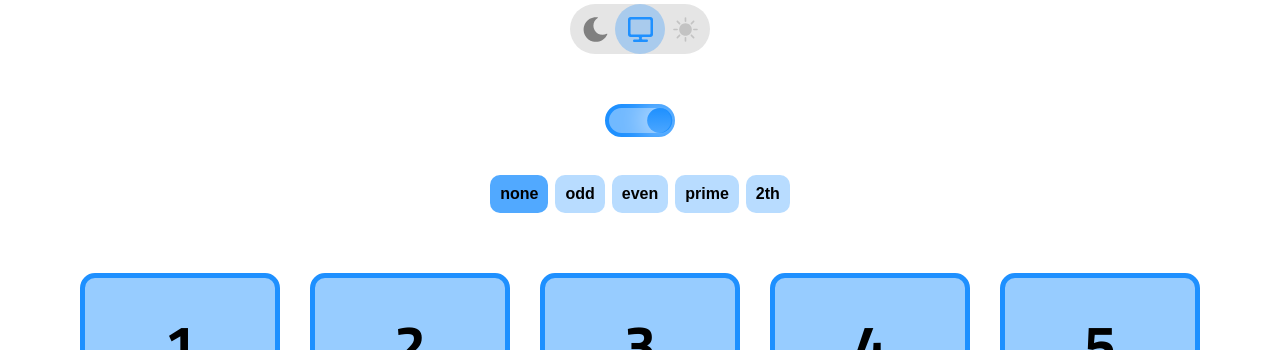
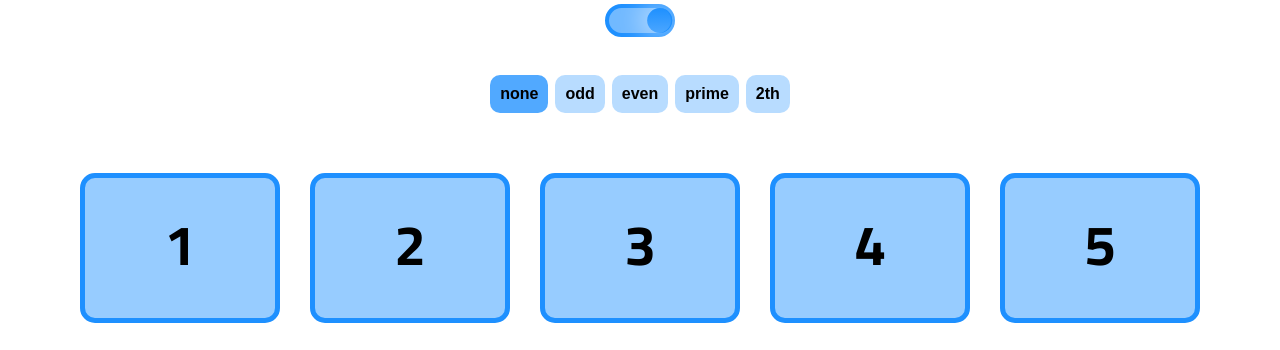
Before and after one commit to MAHMOUDGAD123/flip-layout, a plain HTML site: page index.html in a window 1280 px wide. Shown: the part 80-430 px from the top of the page. Drawn offline with Linux system fonts and the light colour scheme; files whose address does not match are found by name.

Commit message:
remove the theme toggle

```diff
--- a/index.html
+++ b/index.html
@@ -14,11 +14,11 @@
 
     <div class="page-title">WEB APIs</div>
 
-    <div class="modes">
+    <!-- <div class="modes">
       <input type="radio" name="mode" id="dark" />
       <input type="radio" name="mode" id="system" checked />
       <input type="radio" name="mode" id="light" />
-    </div>
+    </div> -->
 
     <input type="checkbox" name="magicToggle" id="magicToggle" checked />
 
```
